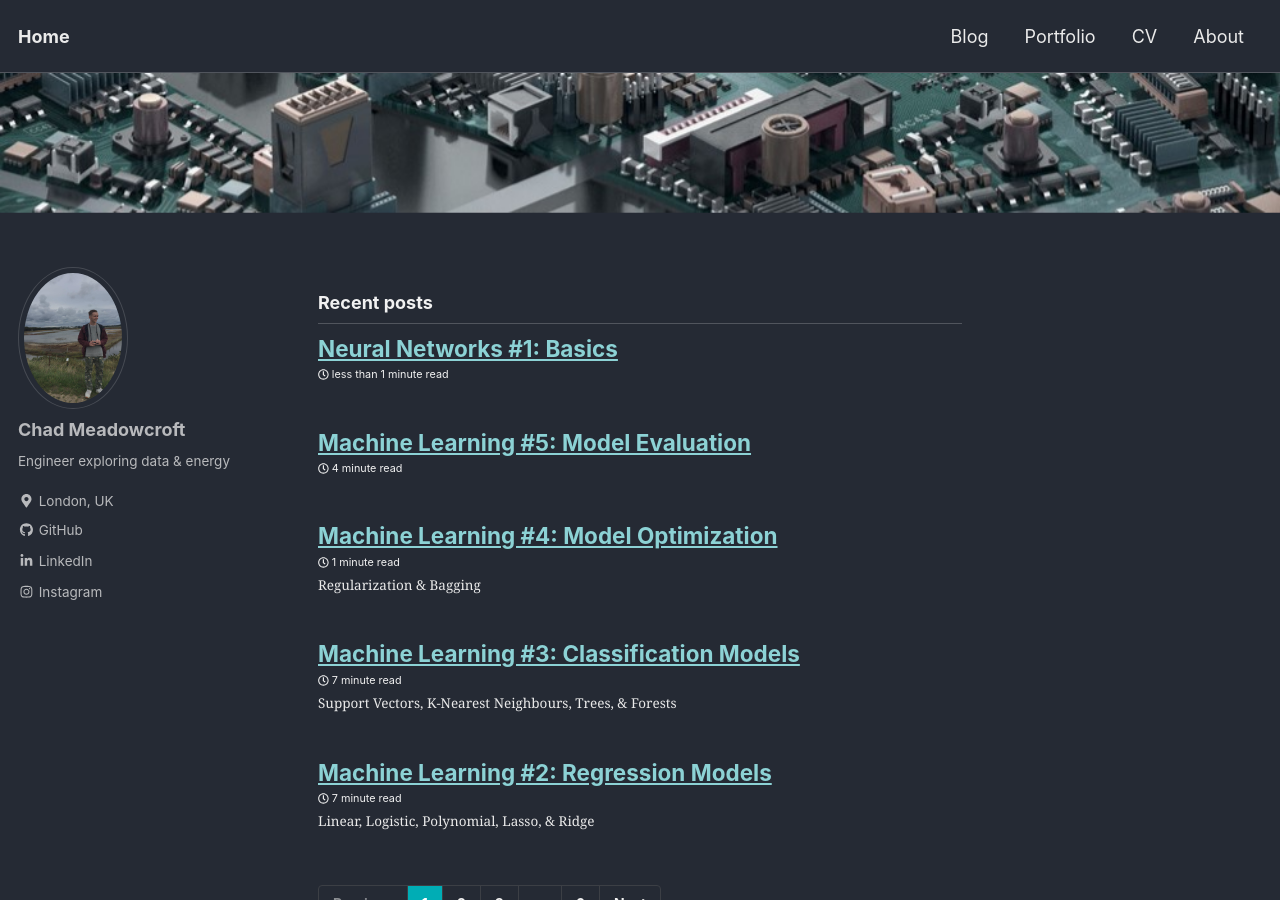
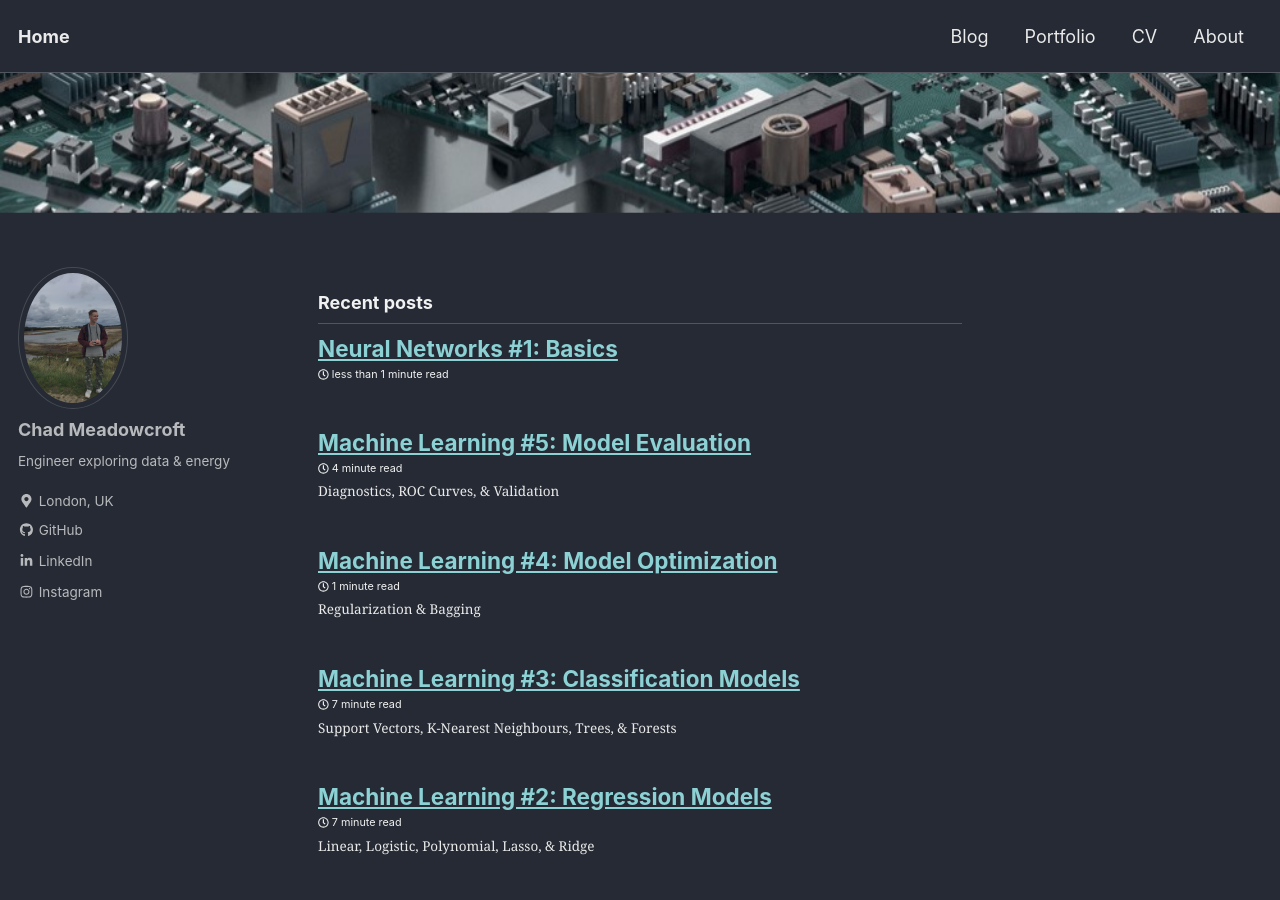
Before and after one commit to mdwcrft/mdwcrft.github.io, a Jekyll site: the page built from index.html, in a window 1280 px wide and 900 px high. Built offline with Jekyll 4.4.1, drawn with Linux system fonts in a browser that asks for light colours; cached includes are drawn as plain includes; nearby versions of some CDN libraries; the list of posts is cut into pages by our own code.

Commit message:
Update excerpt

```diff
--- a/_posts/2019-04-09-ML5-evaluation.md
+++ b/_posts/2019-04-09-ML5-evaluation.md
@@ -2,7 +2,7 @@
 title: "Machine Learning #5: Model Evaluation"
 date: 2019-02-01
 tags: []
-excerpt: ""
+excerpt: "Diagnostics, ROC Curves, & Validation"
 encoding: UTF-8
 ---
 
```
